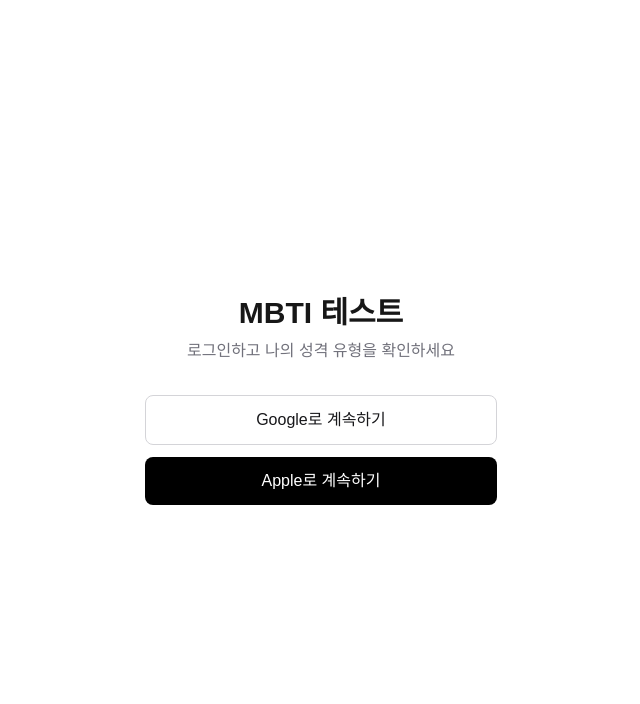
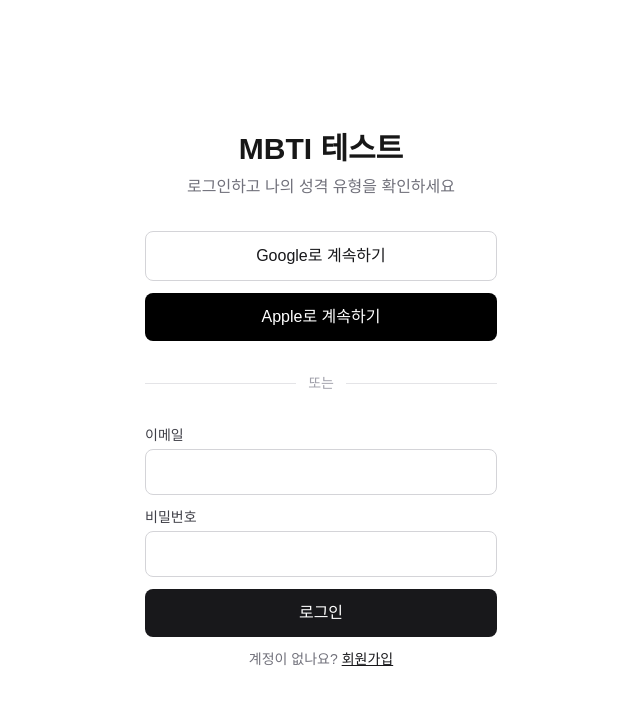
Before and after one commit to wisecomm/new-mbti, a Next.js app: page /login in a window 1280 px wide. Shown: the top 704 px of the page, without its empty margins (319-959 px from the left). Built offline with nearby package versions, Linux system fonts and the light colour scheme.

Commit message:
Add email sign-in and sign-up
Co-Authored-By: Claude Opus 5.5 <noreply@anthropic.com>

```diff
--- a/src/app/login/page.tsx
+++ b/src/app/login/page.tsx
@@ -1,5 +1,5 @@
 import { Suspense } from "react";
-import { SignInButtons } from "@/features/auth";
+import { EmailAuthForm, SignInButtons } from "@/features/auth";
 
 export default function LoginPage({ searchParams }: PageProps<"/login">) {
   return (
@@ -17,10 +17,17 @@ export default function LoginPage({ searchParams }: PageProps<"/login">) {
 
 async function SignIn({ searchParams }: Pick<PageProps<"/login">, "searchParams">) {
   const { next, error } = await searchParams;
+  const nextPath = typeof next === "string" ? next : null;
   return (
     <>
       {error && <p className="text-sm text-red-600">로그인에 실패했어요. 다시 시도해 주세요.</p>}
-      <SignInButtons next={typeof next === "string" ? next : null} />
+      <SignInButtons next={nextPath} />
+      <div className="flex w-full items-center gap-3 text-sm text-zinc-400">
+        <span className="h-px flex-1 bg-zinc-200" />
+        또는
+        <span className="h-px flex-1 bg-zinc-200" />
+      </div>
+      <EmailAuthForm mode="signin" next={nextPath} />
     </>
   );
 }
--- /dev/null
+++ b/src/app/signup/page.tsx
@@ -0,0 +1,21 @@
+import { Suspense } from "react";
+import { EmailAuthForm } from "@/features/auth";
+
+export default function SignupPage({ searchParams }: PageProps<"/signup">) {
+  return (
+    <main className="mx-auto flex w-full max-w-sm flex-1 flex-col items-center justify-center gap-8 px-4">
+      <div className="text-center">
+        <h1 className="text-3xl font-bold">회원가입</h1>
+        <p className="mt-2 text-zinc-500">이메일로 가입하고 나의 성격 유형을 확인하세요</p>
+      </div>
+      <Suspense>
+        <SignUp searchParams={searchParams} />
+      </Suspense>
+    </main>
+  );
+}
+
+async function SignUp({ searchParams }: Pick<PageProps<"/signup">, "searchParams">) {
+  const { next } = await searchParams;
+  return <EmailAuthForm mode="signup" next={typeof next === "string" ? next : null} />;
+}
--- a/src/features/auth/actions.ts
+++ b/src/features/auth/actions.ts
@@ -2,21 +2,51 @@
 import { redirect } from "next/navigation";
 import { createClient } from "@/lib/supabase/server";
 import { safeNextPath } from "./edge";
+import { authErrorMessage, parseCredentials, type EmailAuthState } from "./credentials";
 
 export type OAuthProvider = "google" | "apple";
+
+function callbackUrl(next: string | null): string {
+  const callback = new URL("/auth/callback", process.env.NEXT_PUBLIC_SITE_URL);
+  callback.searchParams.set("next", safeNextPath(next));
+  return callback.toString();
+}
 
 /** Bound per button: <form action={signIn.bind(null, "google", next)}>. */
 export async function signIn(provider: OAuthProvider, next: string | null): Promise<never> {
   const supabase = await createClient();
-  const callback = new URL("/auth/callback", process.env.NEXT_PUBLIC_SITE_URL);
-  callback.searchParams.set("next", safeNextPath(next));
-
   const { data, error } = await supabase.auth.signInWithOAuth({
     provider,
-    options: { redirectTo: callback.toString() },
+    options: { redirectTo: callbackUrl(next) },
   });
   if (error || !data.url) redirect("/login?error=oauth");
   redirect(data.url);
+}
+
+export async function signInWithEmail(_prev: EmailAuthState, form: FormData): Promise<EmailAuthState> {
+  const parsed = parseCredentials(form);
+  if ("error" in parsed) return { status: "error", message: parsed.error, email: parsed.email };
+
+  const supabase = await createClient();
+  const { error } = await supabase.auth.signInWithPassword({ email: parsed.email, password: parsed.password });
+  if (error) return { status: "error", message: authErrorMessage(error.code), email: parsed.email };
+  redirect(parsed.next);
+}
+
+export async function signUpWithEmail(_prev: EmailAuthState, form: FormData): Promise<EmailAuthState> {
+  const parsed = parseCredentials(form);
+  if ("error" in parsed) return { status: "error", message: parsed.error, email: parsed.email };
+
+  const supabase = await createClient();
+  const { data, error } = await supabase.auth.signUp({
+    email: parsed.email,
+    password: parsed.password,
+    options: { emailRedirectTo: callbackUrl(parsed.next) },
+  });
+  if (error) return { status: "error", message: authErrorMessage(error.code), email: parsed.email };
+  // No session means the project requires email confirmation; the link lands on /auth/callback.
+  if (data.session) redirect(parsed.next);
+  return { status: "check-email", email: parsed.email };
 }
 
 export async function signOut(): Promise<never> {
--- /dev/null
+++ b/src/features/auth/components/EmailAuthForm.tsx
@@ -0,0 +1,102 @@
+"use client";
+import { useActionState } from "react";
+import Link from "next/link";
+import { signInWithEmail, signUpWithEmail } from "../actions";
+import type { EmailAuthState } from "../credentials";
+
+type Mode = "signin" | "signup";
+
+const MODES: Record<
+  Mode,
+  {
+    action: typeof signInWithEmail;
+    submit: string;
+    pending: string;
+    passwordAutoComplete: "current-password" | "new-password";
+    switchText: string;
+    switchLabel: string;
+    switchRoute: "/login" | "/signup";
+  }
+> = {
+  signin: {
+    action: signInWithEmail,
+    submit: "로그인",
+    pending: "로그인 중…",
+    passwordAutoComplete: "current-password",
+    switchText: "계정이 없나요?",
+    switchLabel: "회원가입",
+    switchRoute: "/signup",
+  },
+  signup: {
+    action: signUpWithEmail,
+    submit: "회원가입",
+    pending: "가입 중…",
+    passwordAutoComplete: "new-password",
+    switchText: "이미 계정이 있나요?",
+    switchLabel: "로그인",
+    switchRoute: "/login",
+  },
+};
+
+const INPUT = "w-full rounded-lg border border-zinc-300 px-4 py-3";
+
+export function EmailAuthForm({ mode, next }: { mode: Mode; next: string | null }) {
+  const m = MODES[mode];
+  const [state, formAction, pending] = useActionState<EmailAuthState, FormData>(m.action, { status: "idle" });
+  const switchHref = next ? `${m.switchRoute}?next=${encodeURIComponent(next)}` : m.switchRoute;
+
+  if (state.status === "check-email") {
+    return (
+      <p className="w-full text-center text-sm text-zinc-700">
+        {state.email}로 확인 메일을 보냈어요. 메일의 링크를 눌러 가입을 마쳐 주세요.
+      </p>
+    );
+  }
+
+  return (
+    <div className="flex w-full flex-col gap-3">
+      <form action={formAction} className="flex flex-col gap-3">
+        <input type="hidden" name="next" value={next ?? ""} />
+        <label className="flex flex-col gap-1 text-sm text-zinc-700">
+          이메일
+          <input
+            type="email"
+            name="email"
+            autoComplete="email"
+            required
+            defaultValue={state.status === "error" ? state.email : ""}
+            className={INPUT}
+          />
+        </label>
+        <label className="flex flex-col gap-1 text-sm text-zinc-700">
+          비밀번호
+          <input
+            type="password"
+            name="password"
+            autoComplete={m.passwordAutoComplete}
+            required
+            className={INPUT}
+          />
+        </label>
+        {state.status === "error" && (
+          <p role="alert" className="text-sm text-red-600">
+            {state.message}
+          </p>
+        )}
+        <button
+          type="submit"
+          disabled={pending}
+          className="w-full rounded-lg bg-zinc-900 px-4 py-3 font-medium text-white disabled:opacity-60"
+        >
+          {pending ? m.pending : m.submit}
+        </button>
+      </form>
+      <p className="text-center text-sm text-zinc-500">
+        {m.switchText}{" "}
+        <Link href={switchHref} className="font-medium text-zinc-900 underline">
+          {m.switchLabel}
+        </Link>
+      </p>
+    </div>
+  );
+}
--- a/src/features/auth/index.ts
+++ b/src/features/auth/index.ts
@@ -2,3 +2,4 @@ export { requireUser, type SessionUser } from "./session";
 export { handleOAuthCallback } from "./callback";
 export { SignInButtons } from "./components/SignInButtons";
 export { SignOutButton } from "./components/SignOutButton";
+export { EmailAuthForm } from "./components/EmailAuthForm";
```
